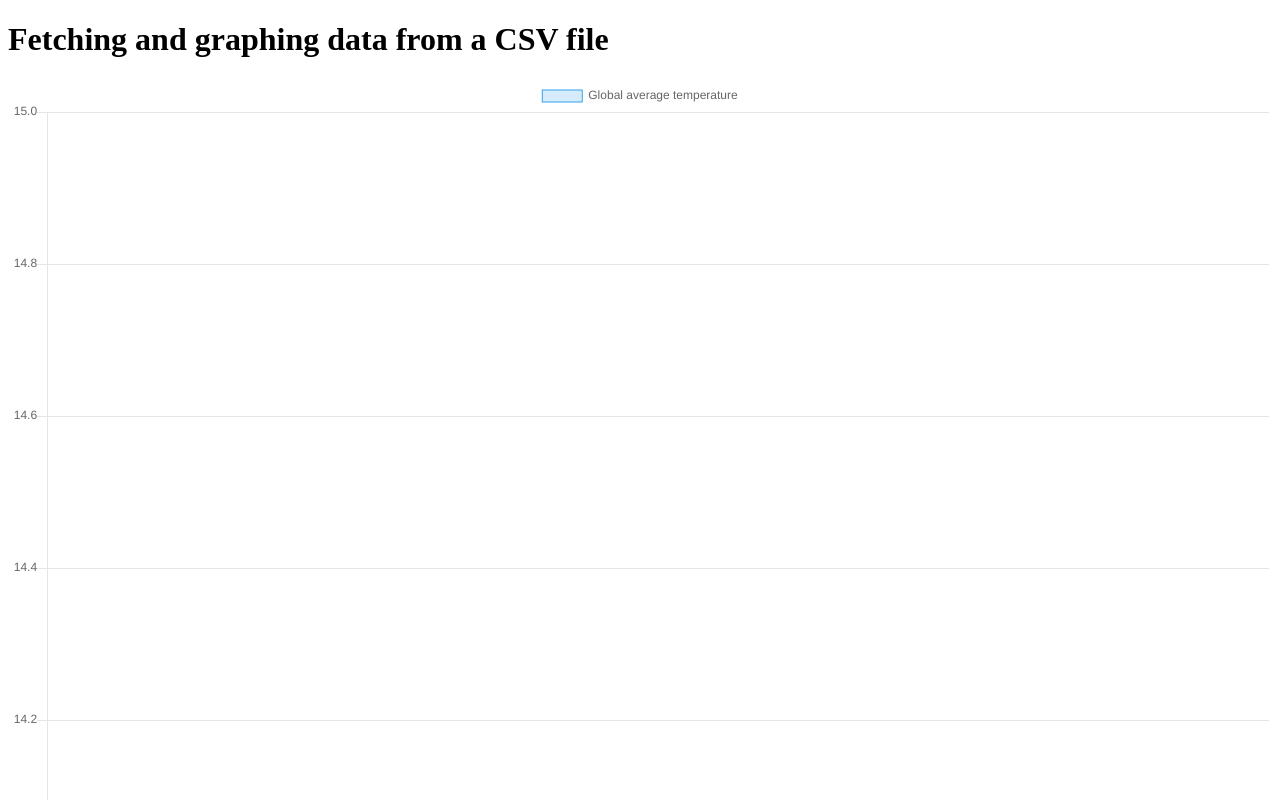
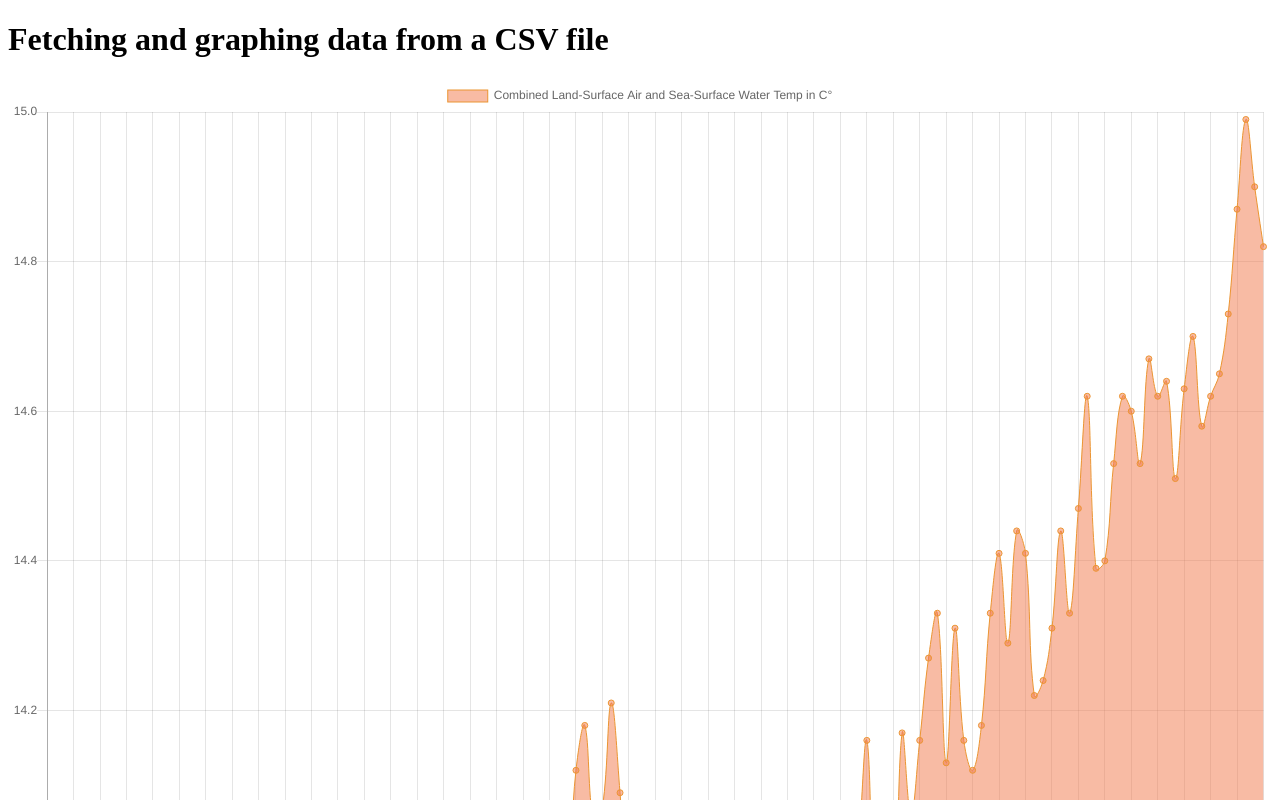
Before and after one commit to ferranjay/fetch-graph, a plain HTML site: page index.html in a window 1280 px wide. Shown: the top 800 px of the page. Drawn offline with nearby package versions, Linux system fonts and the light colour scheme.

Commit message:
xs and ys

```diff
--- a/index.html
+++ b/index.html
@@ -14,25 +14,26 @@
     <canvas id="chart" width="400" height="400"></canvas>
 
 <script>
+
     const xlables =[];
     const ytemps =[];
 
     chartIt();
 
-    async function chartIt(){
-        await getData();                          // calling the function getData inside of the function chartIt with await lets all the data get retrieved before moving on
+    async function chartIt() {
+        const data = await getData();                          // calling the function getData inside of the function chartIt with await lets all the data get retrieved before moving on
         const ctx = document.getElementById('chart').getContext('2d');
         const xlabels = [];
         const myChart = new Chart(ctx, {
             type: 'line',
             data: {
-                labels: xlabels,
+                labels: data.xs,
                 datasets: [
                 {
-                    label: 'Global average temperature',
-                    data: ytemps,
-                    backgroundColor: 'rgba(54, 162, 235, 0.2)',
-                    borderColor: 'rgba(54, 162, 235, 1)',
+                    label: 'Combined Land-Surface Air and Sea-Surface Water Temp in C°',
+                    data: data.ys,
+                    backgroundColor: 'rgba(242, 120, 75, .5)',
+                    borderColor: 'rgba(235, 149, 50, 1)',
                     borderWidth: 1
                 }
                 ]
@@ -45,7 +46,11 @@
     // Mean from: https://earthobservatory.nasa.gov/world-of-change/DecadalTemp
 
 
-    async function getData(){
+    async function getData(){                   // this function returns an object with both arryas
+        const xs = [];
+        const ys = [];
+
+
         const response = await fetch('ZonAnn.Ts+dSST.csv');
         const data = await response.text();
 
@@ -53,11 +58,12 @@
         table.forEach(row => {                    // going through each row of the table,
             const columns = row.split(',');       // splitting each row into its correspsonding columns
             const year = columns[0];
-            xlables.push(year);                   // add the array of year to the variable "xlables"
+            xs.push(year);                   // add the array of year to the variable "xlables"
             const temp = columns[1];
-            ytemps.push(parseFloat(temp)+14);     // parseFloat function , global function that takes a string and turns it into a number  (global mean 14degrees Celcius)
+            ys.push(parseFloat(temp)+14);     // parseFloat function , global function that takes a string and turns it into a number  (global mean 14degrees Celcius)
             console.log(year, temp);
         });
+        return { xs, ys};                      // return an object with xs and ys in it
     }
 
 </script>
```
